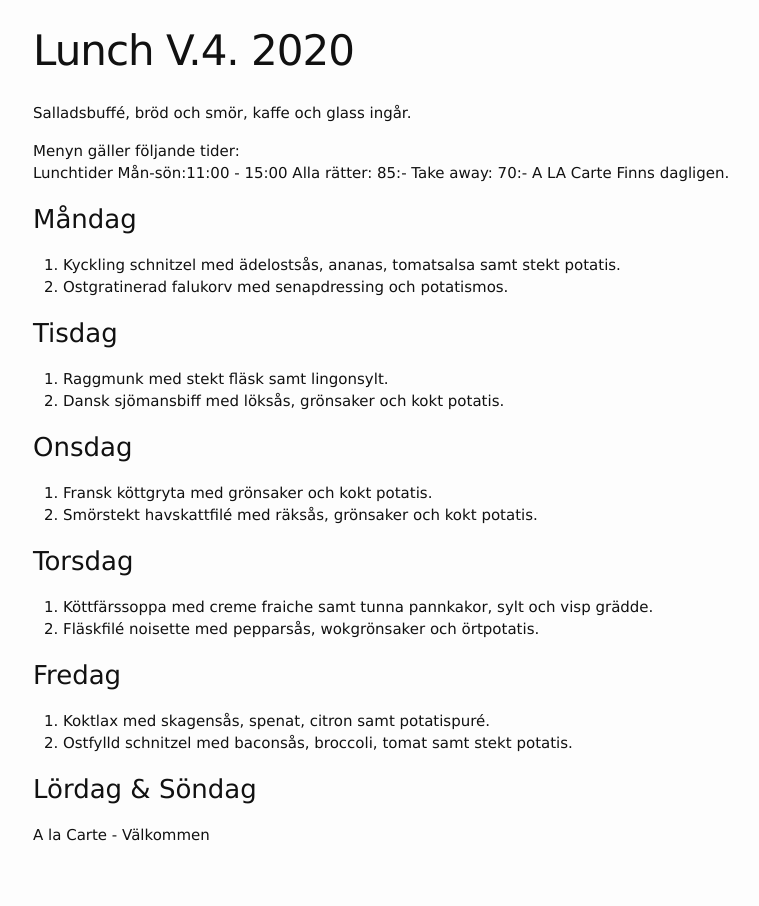
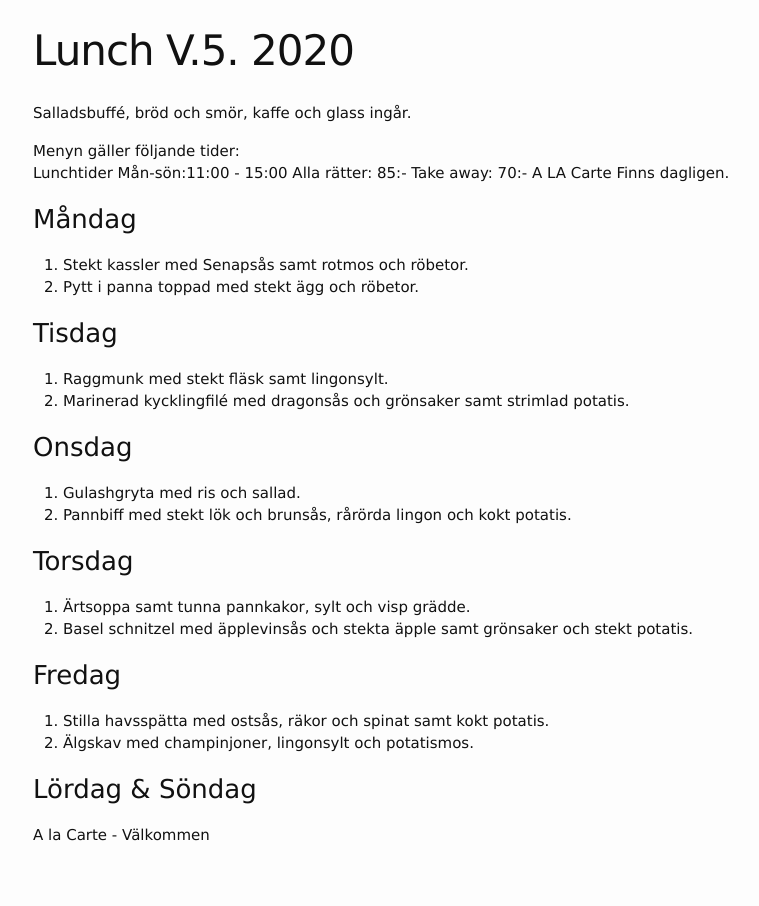
Before and after one commit to FarInn62/farinn62.github.io, a Jekyll site: the page built from lunch.md, in a window 1280 px wide. Shown: the whole page, without its empty margins (237-996 px from the left). Built offline with Jekyll 4.4.1, drawn with Linux system fonts in a browser that asks for light colours.

Commit message:
Update lunch.md

```diff
--- a/lunch.md
+++ b/lunch.md
@@ -1,6 +1,6 @@
 ---
 layout: foodmenu
-title: Lunch V.4. 2020
+title: Lunch V.5. 2020
 permalink: /lunch/
 published: true
 ---
@@ -12,25 +12,25 @@ Alla rätter: 85:- Take away: 70:-
 A LA Carte Finns dagligen.
 
 ### Måndag
-1. Kyckling schnitzel med ädelostsås, ananas, tomatsalsa samt stekt potatis.
-2. Ostgratinerad falukorv med senapdressing och potatismos.
+1. Stekt kassler med Senapsås samt rotmos och röbetor.
+2. Pytt i panna toppad med stekt ägg och röbetor.
 
 
 ### Tisdag
 1. Raggmunk med stekt fläsk samt lingonsylt.
-2. Dansk sjömansbiff med löksås, grönsaker och kokt potatis.
+2. Marinerad kycklingfilé med dragonsås och grönsaker samt strimlad potatis.
 
 ### Onsdag
-1. Fransk köttgryta med grönsaker och kokt potatis.
-2. Smörstekt havskattfilé med räksås, grönsaker och kokt potatis.
+1. Gulashgryta med ris och sallad.
+2. Pannbiff med stekt lök och brunsås, rårörda lingon och kokt potatis.
 
 ### Torsdag
-1. Köttfärssoppa med creme fraiche samt tunna pannkakor, sylt och visp grädde.
-2. Fläskfilé noisette med pepparsås, wokgrönsaker och örtpotatis.
+1. Ärtsoppa samt tunna pannkakor, sylt och visp grädde.
+2. Basel schnitzel med äpplevinsås och stekta äpple samt grönsaker och stekt potatis.
 
 ### Fredag
-1. Koktlax med skagensås, spenat, citron samt potatispuré.
-2. Ostfylld schnitzel med baconsås, broccoli, tomat samt stekt potatis.
+1. Stilla havsspätta med ostsås, räkor och spinat samt kokt potatis.
+2. Älgskav med champinjoner, lingonsylt och potatismos.
 
 
 ### Lördag & Söndag
```
